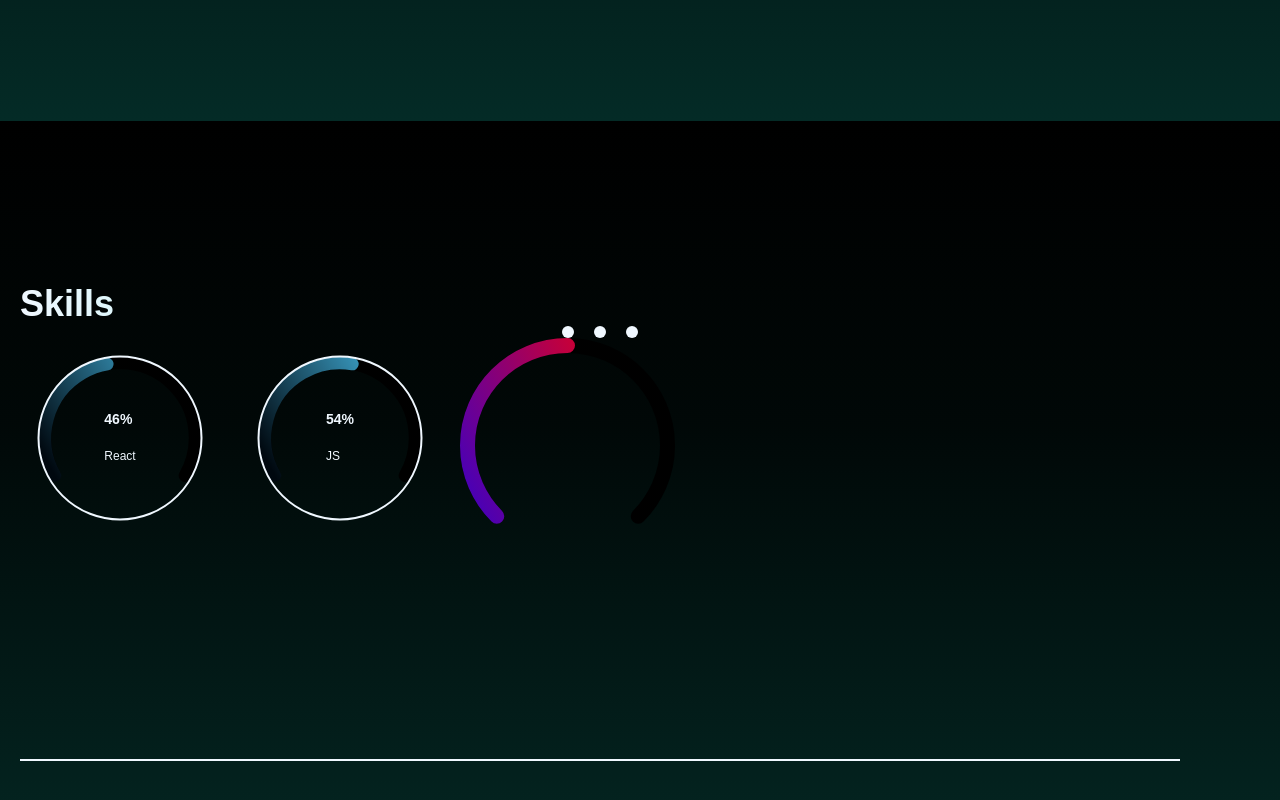
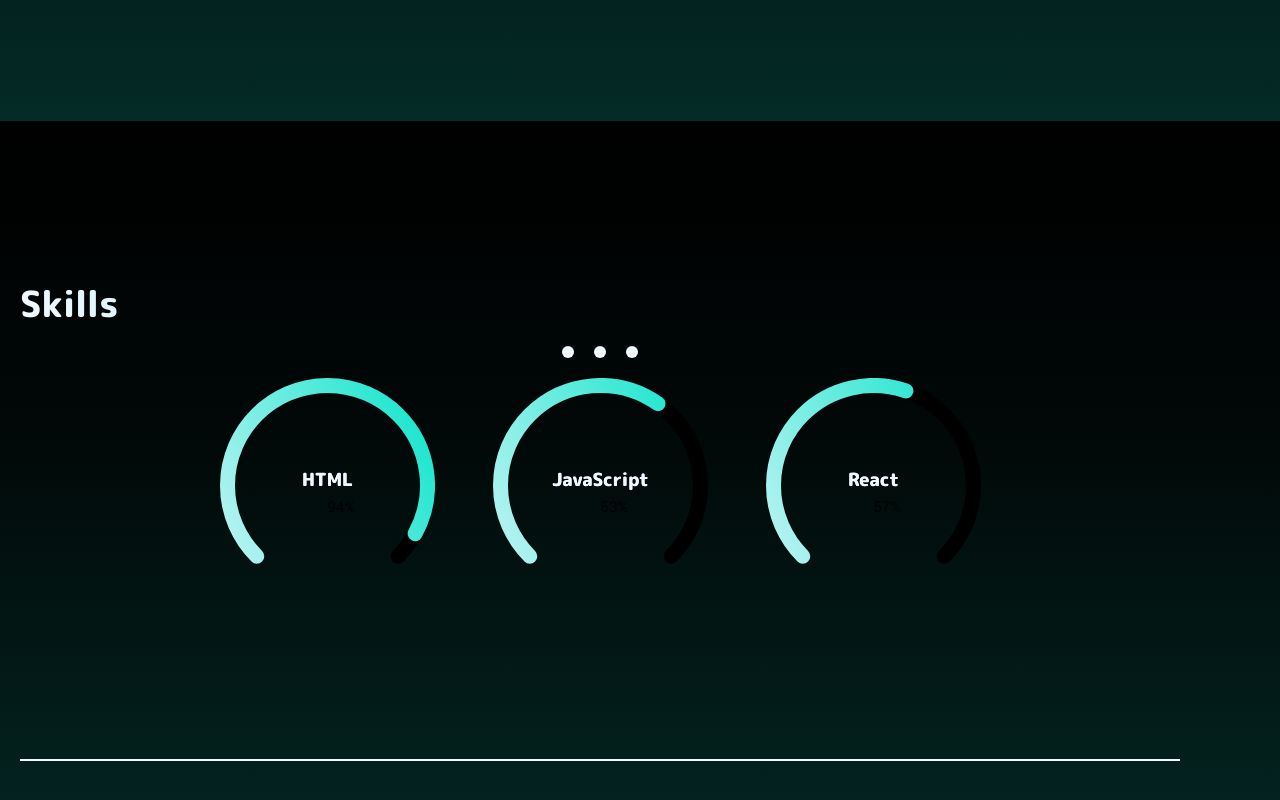
Before and after one commit to lorenzrock/Portfolio_Lorenz_Rockstuhl_v001, a React (Vite) app in the folder frontend/: page / in a window 1280 px wide. Shown: the part 1479-2279 px from the top of the page. Built offline with nearby package versions, Linux system fonts and the light colour scheme; a web font is replaced by a local one.

Commit message:
almost finished the Skill section added overlay fixed queryselector in skills but not in about section

```diff
--- a/frontend/src/About/About.jsx
+++ b/frontend/src/About/About.jsx
@@ -18,8 +18,8 @@
         }
 
         const handleScroll = (event) => {
+            if (infoboxContainer.current) {
                 event.preventDefault();
-            if (infoboxContainer.current) {
                 infoboxContainer.current.scrollLeft += event.deltaY
             }
         }
@@ -55,6 +55,7 @@
             fieldset.style.minWidth = `${infoboxContainer.current.offsetWidth}px`;
         });
 
+
     }
     const handleScroll1 = () => {
         infoboxContainer.current.children[0].scrollIntoView({behavior: 'smooth',block: 'nearest', inline: 'start'});
@@ -79,6 +80,7 @@
                     <h3>/</h3>
                     <h3 onClick={handleScroll3}>??????????</h3>
                </div>
+               <div /* Helps with the sizning in css*/>
                     <div className={styles.infoboxContainer} ref={infoboxContainer} /* onWheel does not seam to worke because of jsx*/>
                             <fieldset>
                                 <legend>resume</legend>
@@ -111,6 +113,8 @@
                                 <button>CV-Download</button>
                             </fieldset>
                     </div>
+               </div>
+
 
             </div>
         </section>
--- a/frontend/src/About/About.module.css
+++ b/frontend/src/About/About.module.css
@@ -88,6 +88,7 @@
     flex: 1;
     gap: 20px;
     overflow-x: auto;
+    height: fit-content; /* Does not Work*/
 }
 .infoboxContainer::-webkit-scrollbar {
     display: none;
--- a/frontend/src/RoundRangeSlider/RoundRangeSlider.jsx
+++ b/frontend/src/RoundRangeSlider/RoundRangeSlider.jsx
@@ -1,10 +1,16 @@
 import React, { useState, useRef, useEffect, useContext} from "react"
 import styles from "./RoundRangeSlider.module.css"
 import { Context } from "../App";
-
+import MplusFont from "/src/assets/fonts/MPLUSRounded1c-ExtraBold.woff"
+import RoboR from "/src/assets/fonts/Roboto-Regular.woff"
 function RoundRangeSlider(prop) {
 
     const canvas = useRef(null)
+    const discription = useRef(null)
+
+
+
+
 
     useEffect(() => {
 
@@ -14,32 +20,68 @@
             const lineWidth = prop.lineWidth
             const totalCircleCircumference = prop.totalCircleCircumference
             const progress = prop.progress
+            const textLabel = prop.textLabel
 
             const containerSize = radius*2 + lineWidth
             canvas.current.width = containerSize;
             canvas.current.height = containerSize;
+            canvas.current.style.zIndex = 0;
 
             const ctx = canvas.current.getContext("2d");
             ctx.clearRect(0, 0, containerSize, containerSize);
 
-
-
-
-
-
             const centerX = canvas.current.width/2
             const centerY = canvas.current.height/2
 
-
             console.log(centerX)
             console.log(centerY)
-
 
 
             const circlePathLenght = 360*(totalCircleCircumference/100)
             const circlePathLengthRadian = circlePathLenght * Math.PI/180
             const circleToRotate = (360* (100 - totalCircleCircumference)/100) + 45
             console.log(circleToRotate)
+
+
+
+
+            drawArcBackground()
+            drawArcProgress()
+            drawText()
+            setupDiscription()
+
+            function setupDiscription() {
+                if (discription.current) {
+
+                }
+
+            }
+
+
+            function drawText() {
+                loadFont()
+            }
+
+            function loadFont() {
+                const fontFace = new FontFace("Mplus_bb", `url(${MplusFont})`);
+                const fontFace1 = new FontFace("Robo_r", `url(${RoboR})`)
+                fontFace.load().then((loadedFont) => {
+                    document.fonts.add(loadedFont);
+                    ctx.textAlign = "center";
+                    ctx.fillStyle = "#F0F8FF";
+                    ctx.font = "18px Mplus_bb";
+                    ctx.fillText(textLabel, centerX, centerY);
+                });
+                fontFace1.load().then((loadedFont) => {
+                    document.fonts.add(loadedFont);
+                    ctx.font = "15px Robo_r";
+                    ctx.globalAlpha = 0.5;
+                    ctx.fillText(`${progress}%`, centerX, centerY + 26);
+                    ctx.globalAlpha = 1;
+                })
+            }
+
+            function drawArcBackground() {
 
 
                 ctx.save();
@@ -56,14 +98,18 @@
                 ctx.stroke();
                 ctx.restore();
 
+            }
+
+            function drawArcProgress() {
+
 
                 ctx.save();
                 ctx.translate(centerX, centerY);
                 ctx.rotate((circleToRotate * Math.PI) / 180)
 
                 const gradient = ctx.createLinearGradient(-radius, -radius, containerSize, 0);
-            gradient.addColorStop(0, "red");
-            gradient.addColorStop(1, "blue");
+                gradient.addColorStop(0, "#15E5CC");
+                gradient.addColorStop(1, "#F0F8FF");
 
                 ctx.lineWidth = lineWidth
                 ctx.strokeStyle = gradient
@@ -74,6 +120,9 @@
                 ctx.moveTo(radius, 0);
                 ctx.arc(0, 0, radius, 0, (270*(progress/100)) * Math.PI/180);
                 ctx.stroke();
+                ctx.restore();
+            }
+
         }
 
 
@@ -82,10 +131,21 @@
 
 
 
+
+
+
+
+
+
+
+
     return(
         <>
-        <div className={styles.roundRangeSliderContainer}>
-         <canvas ref={canvas} ></canvas>
+        <div className={styles.container}>
+            <canvas ref={canvas} className={styles.RoundRangeSlider} ></canvas>
+            <div className={styles.overlay}>
+                {prop.description ? <p>{prop.description}</p> : null}
+            </div>
         </div>
         </>
     )
--- a/frontend/src/RoundRangeSlider/RoundRangeSlider.module.css
+++ b/frontend/src/RoundRangeSlider/RoundRangeSlider.module.css
@@ -1,5 +1,28 @@
-.canvasSlider {
-    width: 200px;
-    height: 200px;
-
+.container {
+    position: relative;
+    height: fit-content;
+    width: fit-content;
 }
+.container:hover .overlay{
+    display: flex;
+    opacity: 0.9;
+}
+.overlay {
+    display: flex;
+    align-items: center;
+    justify-content: center;
+    text-align: center;
+    position: absolute;
+    background-color: rgb(0, 0, 0);
+    width: 101%;
+    height: 101%;
+    border-radius: 100%;
+    left: -1;
+    opacity: 0.0;
+    cursor: pointer;
+    transition: opacity 0.5s;
+}
+.overlay p{
+    display: block;
+    color: #F4F3F6;
+}
--- a/frontend/src/Skill/Skill.jsx
+++ b/frontend/src/Skill/Skill.jsx
@@ -59,12 +59,6 @@
             rangeslider.current.style.fill = "none";
             rangeslider.current.setAttribute("stroke", "url(#gradient_1)");
 
-            circleShadow.current.style.strokeWidth = "2px"
-            circleShadow.current.style.stroke = "aliceblue"
-            circleShadow.current.style.fill = "none"
-            circleShadow.current.style.strokeDasharray = (radius+6) * Math.PI * 2 * 0.25
-
-
 
 
 
@@ -115,7 +109,6 @@
                     </defs>
                     <circle ref={outerCircle} cx={radius} cy={radius} r={prop.radius - (prop.knopR*2)}></circle>
                     <circle ref={rangeslider} cx={radius} cy={radius} r={prop.radius - (prop.knopR*2)}></circle>
-                    <circle ref={circleShadow} cx={radius} cy={radius} r={prop.radius - (prop.knopR)-6}></circle>
 
                 </svg>
                 <div ref={knop} className={styles.knop}></div>
--- a/frontend/src/Skills/Skills.jsx
+++ b/frontend/src/Skills/Skills.jsx
@@ -9,10 +9,11 @@
     var [navIsOpen, setNavOpenState] = useContext(Context)
     var section = useRef(null)
     var infoboxContainer = useRef(null)
+    var roundRageSliderDiv = useRef(null)
 
 
     useEffect(() =>{
-        handleFieldsetWidth()
+        handleroundRageSliderDivResiz()
         if (navIsOpen) {
             section.current.style.marginRight = "200px"
         } else {
@@ -30,12 +31,11 @@
 
 
 
-
-        if (infoboxContainer) {
+        if (infoboxContainer.current) {
             infoboxContainer.current.addEventListener("wheel", handleScroll);
         }
         if (window) {
-            window.addEventListener("resize", handleFieldsetWidth)
+            window.addEventListener("resize", handleroundRageSliderDivResiz)
         }
 
 
@@ -50,14 +50,16 @@
 
 
 
-    const handleFieldsetWidth = () => {
-        const fieldset = infoboxContainer.current.querySelectorAll("fieldset");
+    const handleroundRageSliderDivResiz = () => {
+        const div = infoboxContainer.current.querySelectorAll(".set-size");
 
-        fieldset.forEach((fieldset) => {
-            fieldset.style.minWidth = `${infoboxContainer.current.offsetWidth}px`;
+        div.forEach((div) => {
+            div.style.minWidth = `${infoboxContainer.current.offsetWidth}px`;
         });
 
     }
+
+
     const handleScroll1 = () => {
         infoboxContainer.current.children[0].scrollIntoView({behavior: 'smooth',inline: 'start'});
     }
@@ -79,12 +81,26 @@
                     <div className={styles.points} onClick={handleScroll2}></div>
                     <div className={styles.points} onClick={handleScroll3}></div>
                </div>
-               <div className={styles.infoboxContainer} ref={infoboxContainer} /* onWheel does not seam to worke because of jsx*/>
-                    <Skill skill="React" pres="46" radius="100" knopR="12.5"/>
-                    <Skill skill="JS" pres="54" radius="100" knopR="12.5"/>
-                    <RoundRangeSlider radius={100} lineWidth={15} totalCircleCircumference={75} progress={50}/>
+               <div>
+                    <div className={styles.infoboxContainer} ref={infoboxContainer} /* onWheel does not seam to worke because of jsx*/>
+                            <div ref={roundRageSliderDiv} className="set-size">
+                                <RoundRangeSlider radius={100} lineWidth={15} totalCircleCircumference={75} progress={94} textLabel="HTML" description="Danke an Programmieren lernen mit Junus"/>
+                                <RoundRangeSlider radius={100} lineWidth={15} totalCircleCircumference={75} progress={63} textLabel="JavaScript" description="Thank you, Chris Courses."/>
+                                <RoundRangeSlider radius={100} lineWidth={15} totalCircleCircumference={75} progress={57} textLabel="React" description="I will never forget you, Bro Code."/>
+                            </div>
+                            <div className="set-size">
+                                <RoundRangeSlider radius={100} lineWidth={15} totalCircleCircumference={75} progress={87} textLabel="Figma" description="Thanks to myself! ;)"/>
+                                <RoundRangeSlider radius={100} lineWidth={15} totalCircleCircumference={75} progress={72} textLabel="FreeCAD" description="Thanks to MangoJelly Solutions for FreeCAD."/>
+                                <RoundRangeSlider radius={100} lineWidth={15} totalCircleCircumference={75} progress={42} textLabel="Linux" description="Too many to count."/>
+                            </div>
+                            <div className="set-size">
+                                <RoundRangeSlider radius={100} lineWidth={15} totalCircleCircumference={75} progress={30} textLabel="Docker" description="I can run a container. :/"/>
+                                <RoundRangeSlider radius={100} lineWidth={15} totalCircleCircumference={75} progress={47} textLabel="Nginx" description="Thank you."/>
+                                <RoundRangeSlider radius={100} lineWidth={15} totalCircleCircumference={75} progress={15} textLabel="SQL" description="I'm still forgetting the commands"/>
+                            </div>
+
+                    </div>
                </div>
-
             </div>
         </section>
     )
--- a/frontend/src/Skills/Skills.module.css
+++ b/frontend/src/Skills/Skills.module.css
@@ -27,8 +27,10 @@
 .infoboxContainer {
     display: flex;
     flex: 1;
+    height: fit-content;
     gap: 20px;
     overflow-x: auto;
+    margin-top: 20px;
 }
 .infoboxContainer::-webkit-scrollbar {
     display: none;
@@ -39,6 +41,7 @@
     width: 100%;
     height: 12px;
     justify-content: center;
+    margin-top: 20px;
 }
 .points {
     height: 12px;
@@ -50,3 +53,8 @@
 .points:hover {
     background-color: var(--color-primary);
 }
+.infoboxContainer div {
+    display: flex;
+    justify-content: center;
+    gap: 5%;
+}
--- a/frontend/src/index.css
+++ b/frontend/src/index.css
@@ -46,7 +46,7 @@
     --color-primary: #3EA7D0;
     --color-icons: #00080F;
     --color-lines: #00080F;
-    --color-btn: #00080F;
+    --color-btn: #F0F8FF;
 
     /* Background gradient colors */
     --gradient-color-1: #61B2D2;
```
Lines whose indentation alone changed are shown as unchanged.
